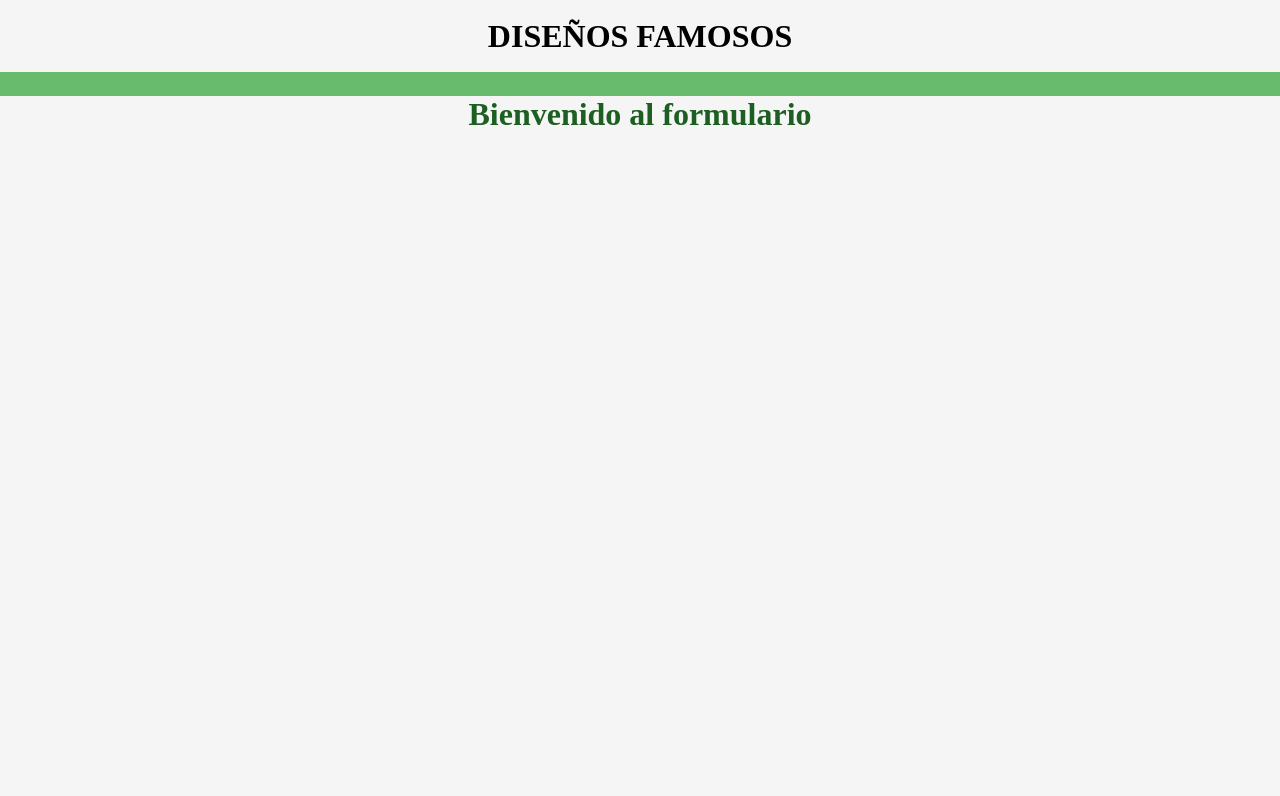
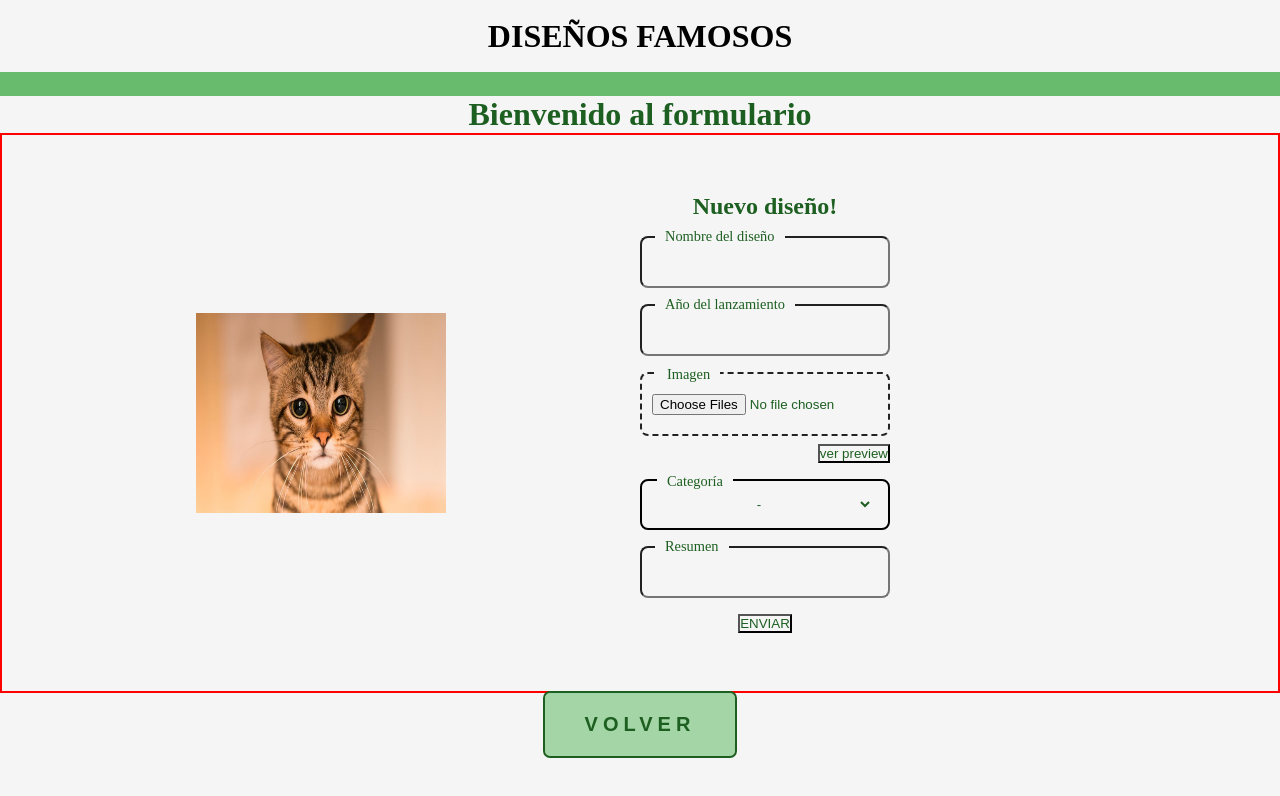
Before and after one commit to Brisnayu/Proyecto-Cum-Laude-NextLevel, a Next.js app: page /form in a window 1280 px wide. Shown: the top 796 px of the page. Built offline with nearby package versions, Linux system fonts and the light colour scheme.

Commit message:
page form and styles page form

```diff
--- a/package.json
+++ b/package.json
@@ -13,6 +13,7 @@
     "next": "13.5.4",
     "react": "^18",
     "react-dom": "^18",
+    "react-hook-form": "^7.47.0",
     "swr": "^2.2.4",
     "uuid": "^9.0.1"
   },
--- a/pages/form/index.tsx
+++ b/pages/form/index.tsx
@@ -1,18 +1,192 @@
+import ButtonBack from "@/components/ButtonBack";
 import Layout from "@/components/Layout";
+// import { Design } from "@/types";
+import Link from "next/link";
+import {
+  useForm,
+  SubmitHandler,
+  Controller,
+  UseFormRegister,
+} from "react-hook-form";
+import styles from "@/styles/form.module.css";
+import Image from "next/image";
+import { ChangeEvent, useState } from "react";
 
-const DesignPage = () => {
+export type CategoryType = "Silla" | "Lámpara" | "Mesa" | "";
+
+export type FormData = {
+  name: string;
+  year: number;
+  images: File;
+  category?: CategoryType;
+  summary: string;
+};
+
+const FormPage = () => {
+  const [maxImages, setMaxImages] = useState<boolean>();
+  const [previewImage, setPreviewImage] = useState<string>();
+  const {
+    control,
+    register,
+    handleSubmit,
+    formState: { errors },
+  } = useForm<FormData>();
+
+  const handleFileChange = (e: ChangeEvent<HTMLInputElement>) => {
+    if (e.target) {
+      const selectedFiles = e.target.files;
+
+      if (selectedFiles && selectedFiles.length > 4) {
+        setMaxImages(true);
+        e.target.value = "";
+      } else {
+        setMaxImages(false);
+
+        const reader = new FileReader();
+
+        if (selectedFiles && selectedFiles.length > 0) {
+          reader.onload = (e) => {
+            if (e.target) {
+              setPreviewImage(e.target.result as string);
+            }
+          };
+          reader.readAsDataURL(selectedFiles[0]);
+        }
+      }
+    }
+  };
+
+  const onSubmit: SubmitHandler<FormData> = async (data) => {
+    console.log(data);
+    try {
+      const response = await fetch(
+        "https://project-api-design.vercel.app/api/design",
+        {
+          method: "POST",
+          headers: {
+            "Content-Type": "application/json",
+          },
+          body: JSON.stringify(data),
+        }
+      );
+
+      if (response.ok) {
+        const responseData = await response.json();
+        console.log(responseData);
+      } else {
+        console.log("ERROR", response.status);
+      }
+    } catch (error) {
+      console.log("ERROR", error);
+    }
+  };
+
   return (
     <Layout
       title="Page Design"
       description="Página de los diseños"
       image="/silla.png"
     >
-        <div>
-            <h1>Bienvenido al formulario</h1>
+      <div>
+        <h1>Bienvenido al formulario</h1>
+      </div>
+
+      <div className={styles.containerForm}>
+        <div className={styles.containerLeft}>
+          <Image
+            src="/gatito.jpg"
+            alt="image"
+            width={250}
+            height={200}
+            priority
+          />
         </div>
 
+        <form className={styles.form} onSubmit={handleSubmit(onSubmit)}>
+          <h2>Nuevo diseño!</h2>
+
+          <div className={styles.inputBox}>
+            <input
+              className={styles.input}
+              type="text"
+              {...register("name", { required: "Debes indicar este campo" })}
+            />
+            <span>Nombre del diseño</span>
+          </div>
+
+          <div className={styles.inputBox}>
+            <input type="number" {...register("year")} />
+            <span>Año del lanzamiento</span>
+          </div>
+
+          <div className={styles.inputImage}>
+            <label className={styles.containerImage}>
+              <span>Imagen</span>
+              <input
+                type="file"
+                {...register("images")}
+                multiple
+                onChange={handleFileChange}
+              />
+            </label>
+            <button>ver preview</button>
+          </div>
+
+          {/* MODAL! */}
+          {maxImages === true ? (
+            <p style={{ color: "red" }}>Selecciona un máximo de 4 imágenes.</p>
+          ) : (
+            ""
+          )}
+
+          <div className={styles.selectBox}>
+            <span>Categoría</span>
+            <Controller
+              name="category"
+              control={control}
+              defaultValue=""
+              render={({ field }) => (
+                <select {...field} required>
+                  <option value="" disabled>
+                    -
+                  </option>
+                  <option value="Silla">Silla</option>
+                  <option value="Lámpara">Lámpara</option>
+                  <option value="Mesa">Mesa</option>
+                </select>
+              )}
+            />
+            {errors.category && <p>{errors.category.message}</p>}
+          </div>
+
+          <div className={styles.inputBox}>
+            <input type="text" {...register("summary")} />
+            <span>Resumen</span>
+          </div>
+
+          <button type="submit">ENVIAR</button>
+        </form>
+      </div>
+
+      {previewImage && (
+        <Image
+          src={previewImage}
+          alt="Preview"
+          width={200}
+          height={200}
+          priority
+        />
+      )}
+
+      <Link href="/">
+        <ButtonBack title="Volver" color="button" />
+      </Link>
     </Layout>
   );
 };
 
-export default DesignPage;
+// export type Props = {
+//   data: Design[];
+// };
+
+export default FormPage;
--- /dev/null
+++ b/styles/form.module.css
@@ -0,0 +1,91 @@
+.containerForm {
+  border: 2px solid red;
+  width: 100%;
+  height: 70vh;
+  display: flex;
+}
+
+.containerLeft {
+  width: 50%;
+  height: auto;
+  display: flex;
+  align-items: center;
+  justify-content: center;
+}
+
+.form {
+  display: flex;
+  flex-direction: column;
+  justify-content: center;
+  align-items: center;
+  /* border: 3px solid green; */
+  gap: 1rem;
+}
+
+.inputBox {
+  position: relative;
+  width: 250px;
+}
+
+.inputBox input {
+  width: 100%;
+  padding: 15px;
+  font-size: 1em;
+  background: transparent;
+  border-radius: 8px;
+  color: black;
+}
+
+.inputBox span,
+.selectBox span,
+.containerImage span {
+  margin-top: 5px;
+  position: absolute;
+  left: 15px;
+  top: -18px;
+  font-size: 0.9em;
+  padding: 5px 10px;
+  border-radius: 8px;
+}
+
+.selectBox {
+  display: flex;
+  flex-direction: column;
+  gap: 0.5rem;
+  border: 2px solid black;
+  border-radius: 8px;
+  width: 250px;
+  padding: 15px;
+  position: relative;
+}
+
+.selectBox select {
+  border: transparent;
+  display: flex;
+  align-items: center;
+  text-align: center;
+}
+
+/* OTROS */
+
+.inputImage {
+  display: flex;
+  flex-direction: column;
+  align-items: flex-end;
+  flex-wrap: wrap;
+  gap: 0.5rem;
+}
+
+.containerImage {
+  background-color: transparent;
+  border: 0.125rem dashed hsla(0, 0%, 0%, 0.858);
+  padding: 5px 10px;
+  border-radius: 8px;
+  display: flex;
+  flex-direction: column;
+  justify-content: center;
+  gap: 0.5rem;
+  width: 250px;
+  height: 4rem;
+  position: relative;
+}
```
Also changed, not shown: 1 other file (tests, documents, lock files or other folders).
